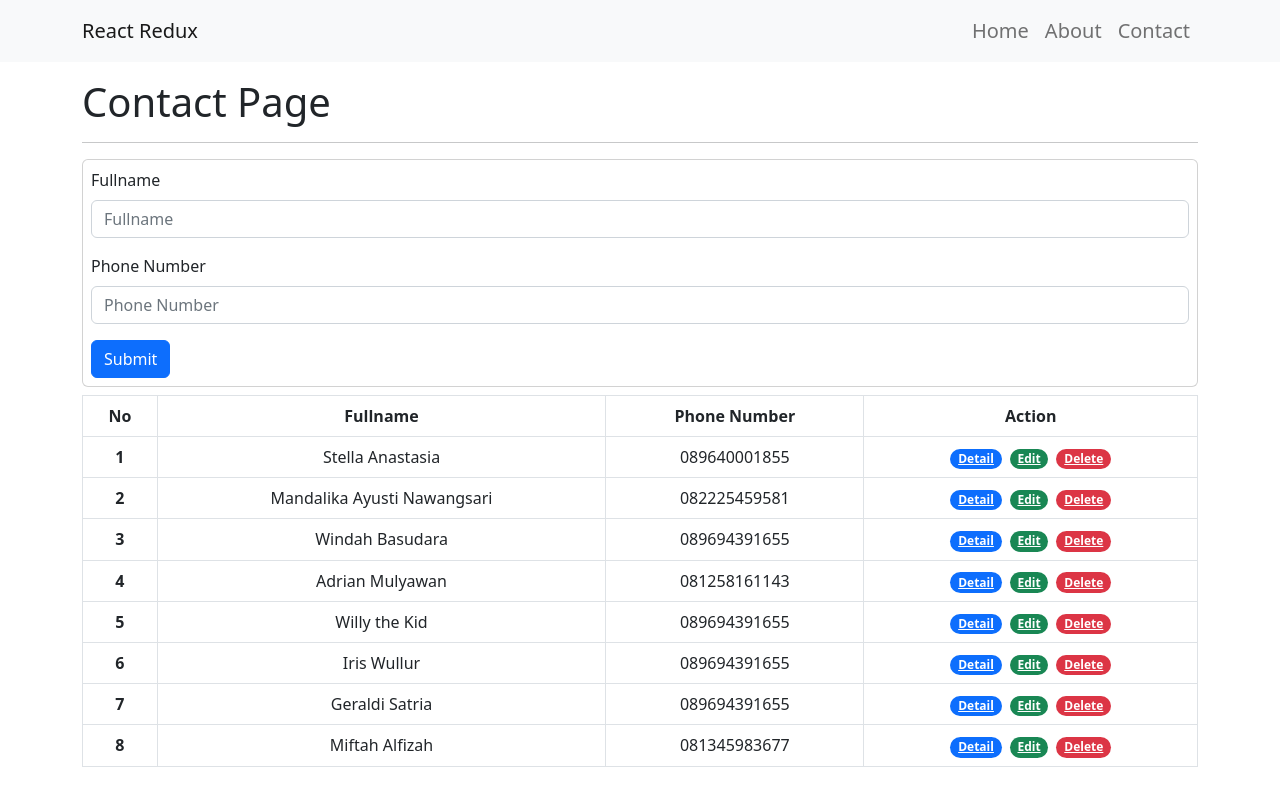
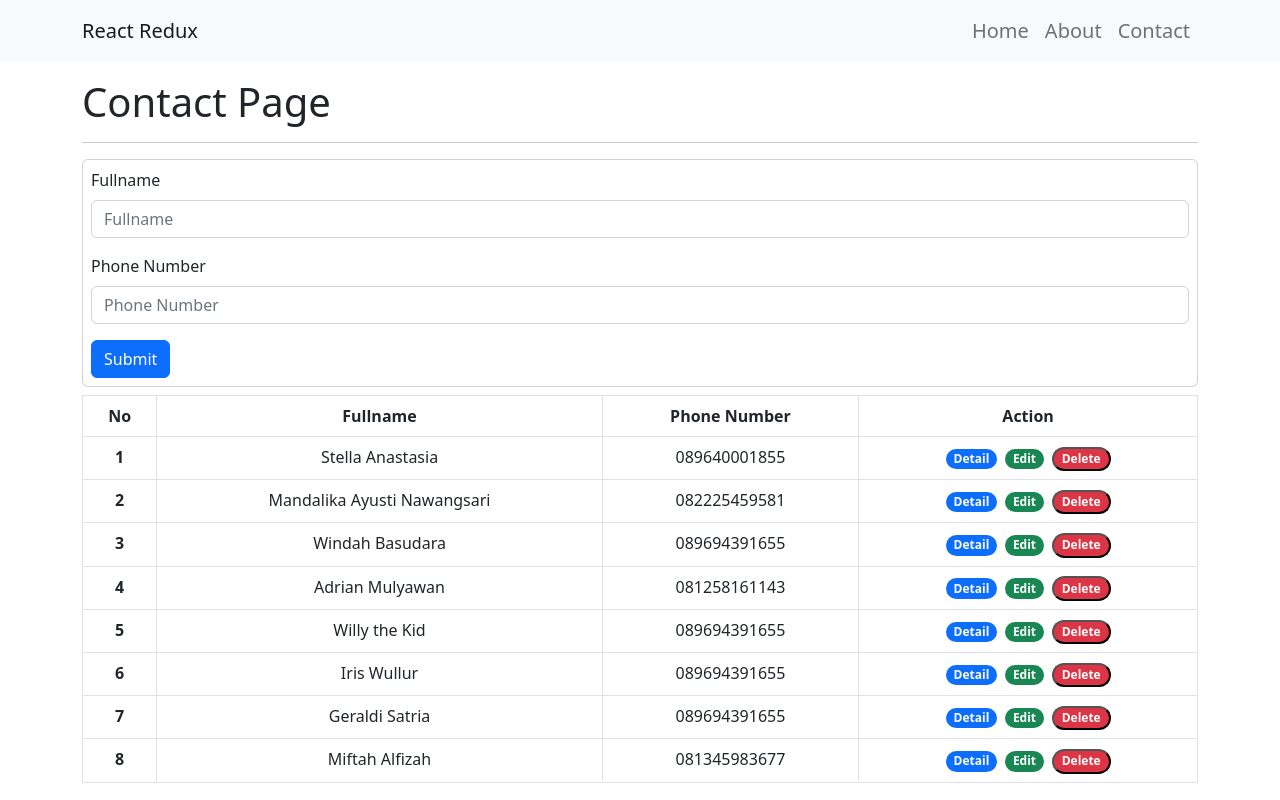
Before and after one commit to adrianmulyawan/belajar-react-redux, a React (Create React App) app: page /contact in a window 1280 px wide. Built offline with nearby package versions, Linux system fonts and the light colour scheme; data requests are answered from the project's data file.

Commit message:
Buat aksi untuk hapus data kontak

```diff
--- a/src/components/TableContactComponent/tableContact.component.jsx
+++ b/src/components/TableContactComponent/tableContact.component.jsx
@@ -1,5 +1,5 @@
 import React, { useEffect } from 'react';
-import { getListContacts } from '../../actions/contact.action';
+import { getListContacts, deleteContact } from '../../actions/contact.action';
 import { useDispatch, useSelector } from 'react-redux';
 
 const TableContactComponent = () => {
@@ -9,10 +9,21 @@ const TableContactComponent = () => {
     getListContactResult,
     getListContactLoading,
     getListContactError,
+    deleteContactResult
   } = useSelector((state) => state.contactReducer);
 
   // > useDispatch
   const dispatch = useDispatch();
+
+  // > Method untuk hapus kontak
+  const delContact = (event) => {
+    const confirmation = window.confirm('Are you sure?');
+
+    if (confirmation === true) {
+      // > event.target.value didapat dari value di form
+      dispatch(deleteContact(event.target.value));
+    }
+  };
 
   let i = 0;
   useEffect(() => {
@@ -23,6 +34,16 @@ const TableContactComponent = () => {
       i++;
     }
   }, [dispatch, i]);
+
+  // > Akan dijalankan bila deleteContactResult != false pada distpatcher
+  useEffect(() => {
+    // > kita update tabelnya
+    if (deleteContactResult) {
+      console.info('5. Delete datanya!')
+      // => update disini
+      dispatch(getListContacts());
+    }
+  }, [deleteContactResult, dispatch]);
 
   return (
     <>
@@ -62,9 +83,10 @@ const TableContactComponent = () => {
                       { contact.phoneNumber }
                     </td>
                     <td className='text-center'>
-                      <a href='/' className="badge rounded-pill bg-primary">Detail</a>
-                      <a href='/' className="badge rounded-pill bg-success mx-2">Edit</a>
-                      <a href='/' className="badge rounded-pill bg-danger">Delete</a>
+                      <a href='/' className="badge rounded-pill bg-primary text-decoration-none">Detail</a>
+                      <a href='/' className="badge rounded-pill bg-success mx-2 text-decoration-none">Edit</a>
+                      {/* value digunanakan untuk mengambil value dari button */}
+                      <button onClick={ delContact } value={ contact.id } className="badge rounded-pill bg-danger text-decoration-none">Delete</button>
                     </td>
                   </tr>
                 )
```
